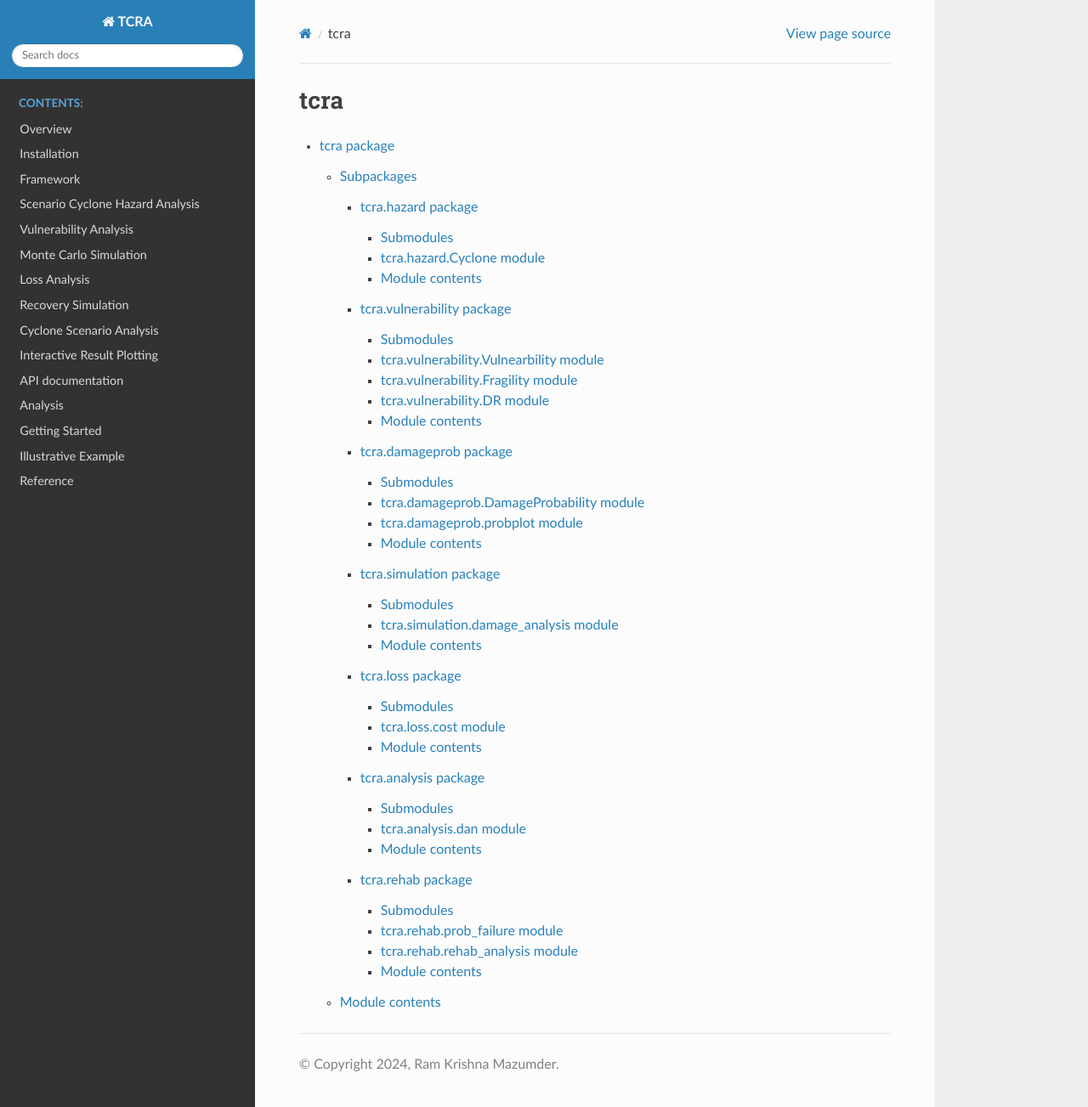
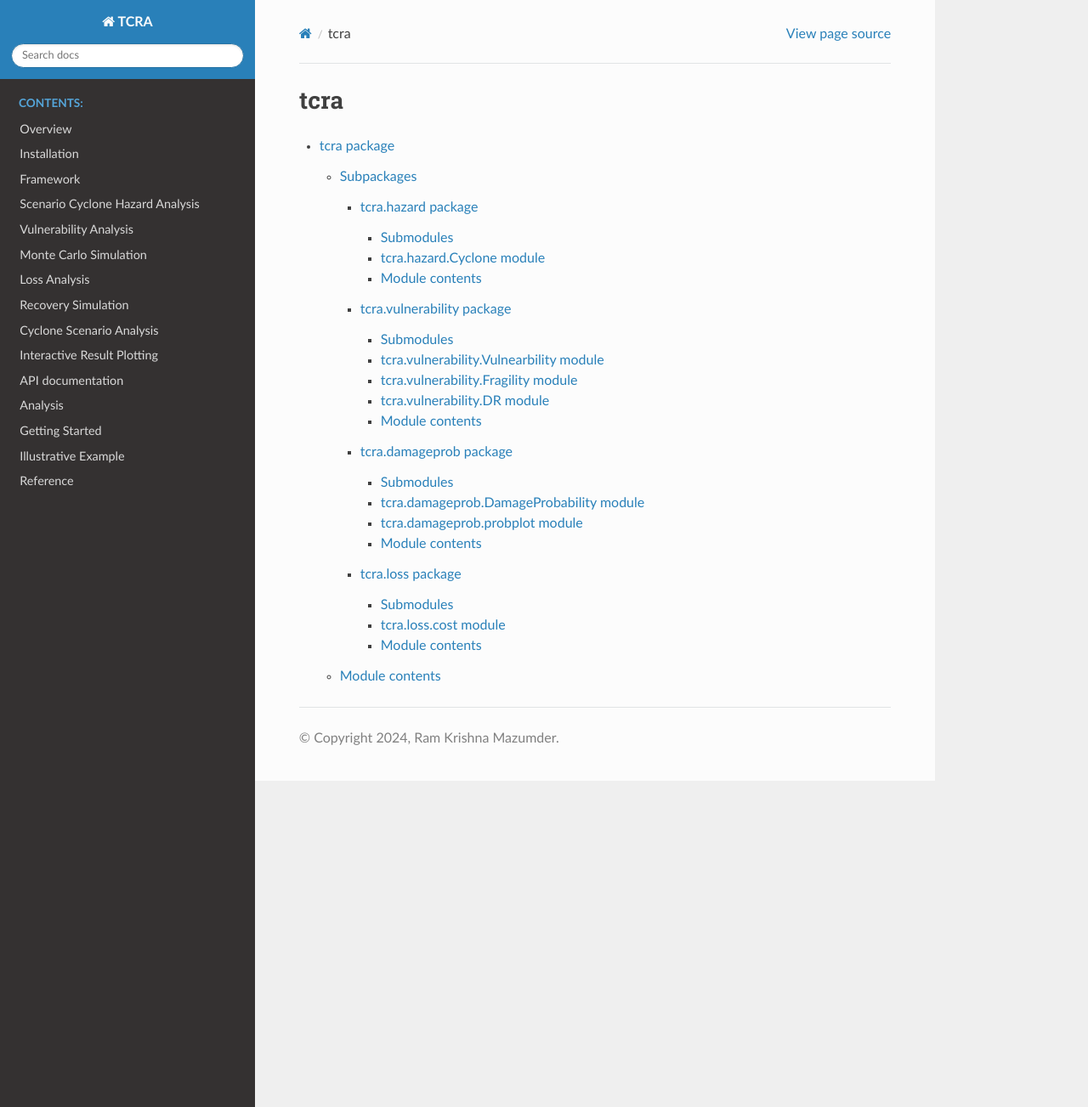
Before and after one commit to rxm562/TCRA, a Sphinx documentation site: the page built from docs/source/apidocs/modules.rst, in a window 1280 px wide and 1303 px high. Shown: the whole window at 85% size. Built offline with Sphinx 7.4.7 and the Read the Docs theme 2.0.0, drawn with Linux system fonts in a browser that asks for light colours; pages that are not in the unit, such as notebooks, are missing from menus.

Commit message:
Update tcra.rst

```diff
--- a/docs/source/apidocs/tcra.rst
+++ b/docs/source/apidocs/tcra.rst
@@ -9,10 +9,9 @@
     tcra.hazard
     tcra.vulnerability
     tcra.damageprob
-    tcra.simulation
     tcra.loss
-    tcra.analysis
-    tcra.rehab
+    tcra.recovery
+    tcra.plot
 
 Module contents
 ---------------
```
